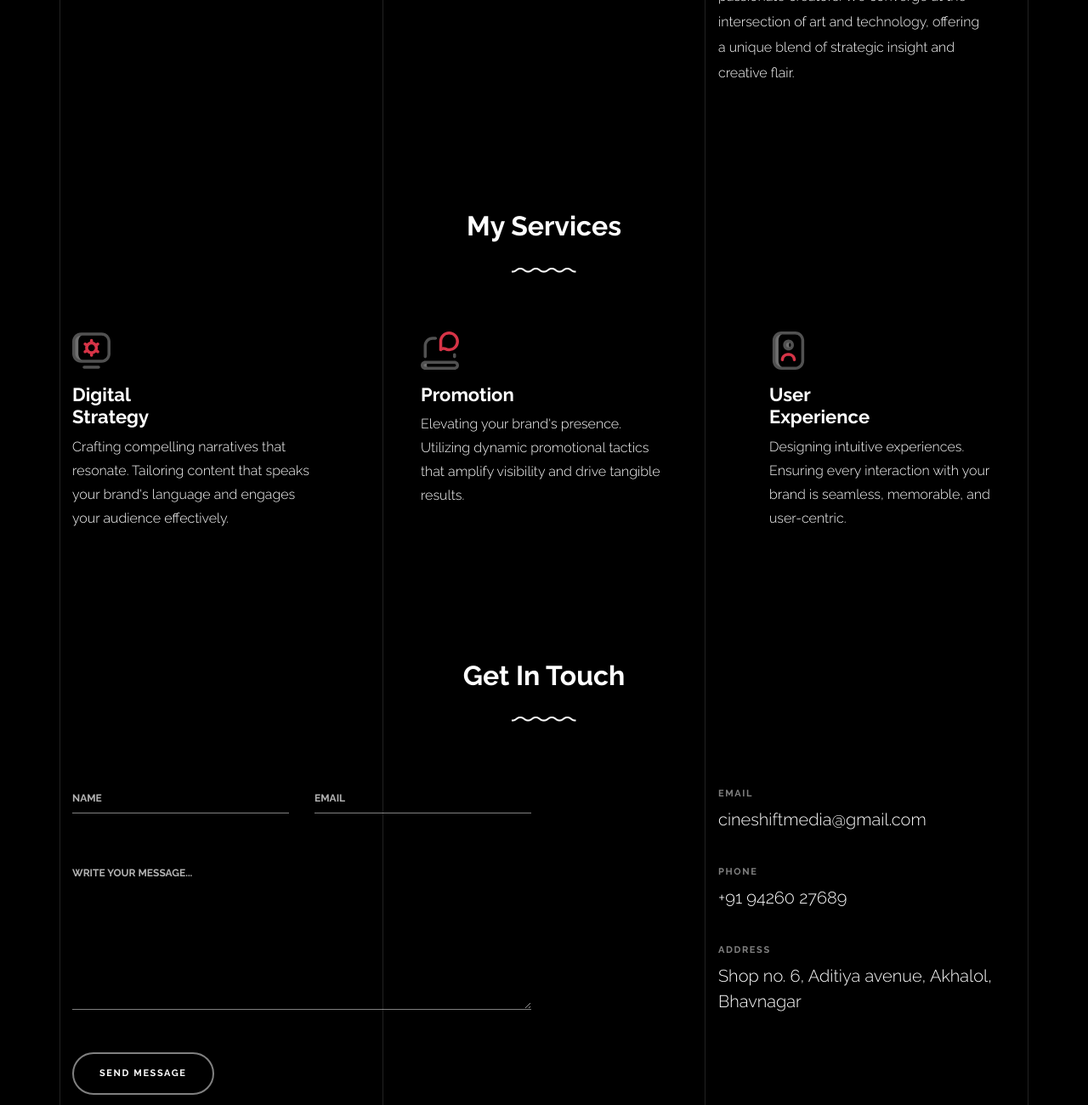
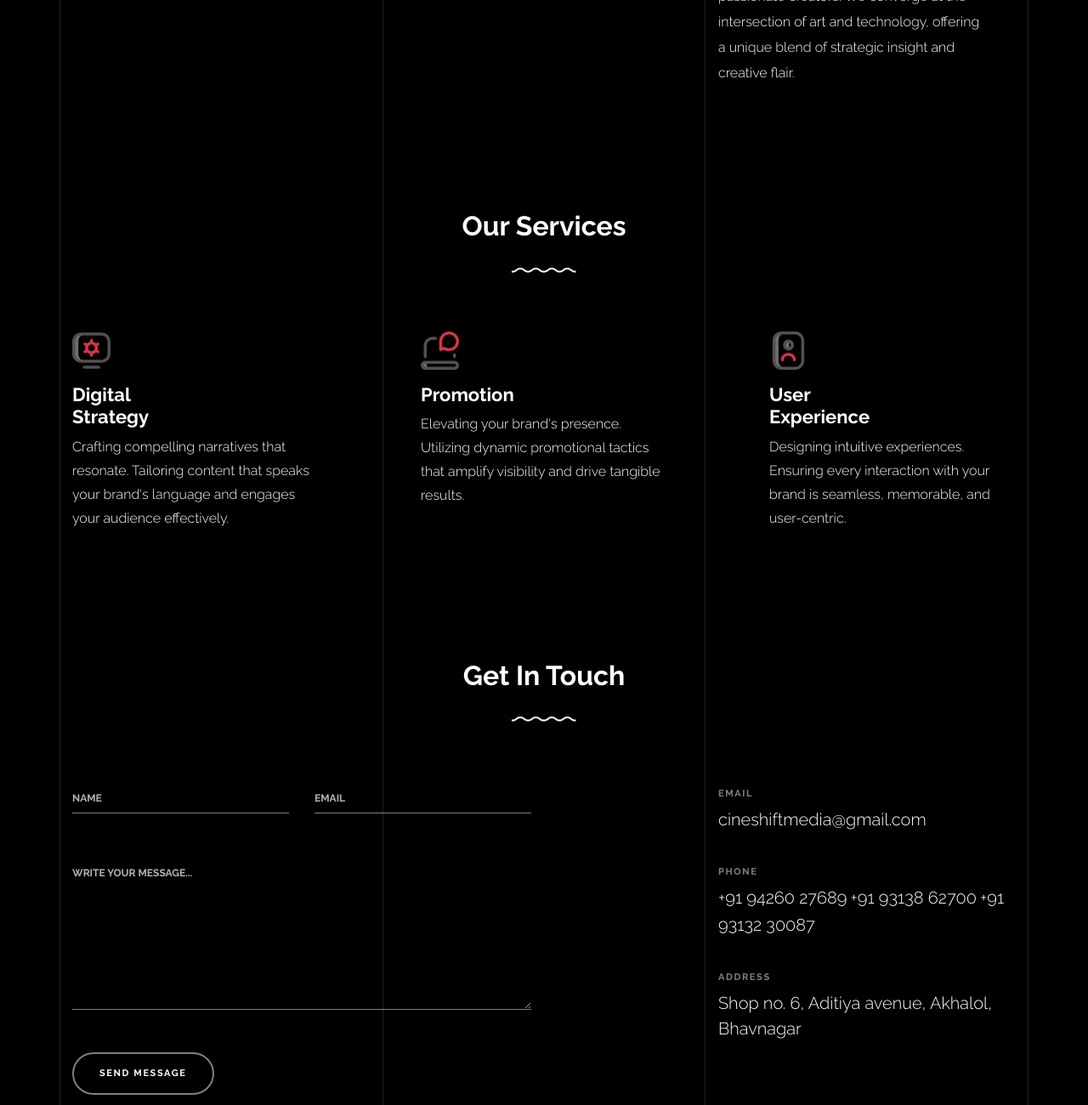
Before and after one commit to TeckyTech/Cineshift, a plain HTML site: page index.html in a window 1280 px wide. Shown: the part 1468-2768 px from the top of the page at 85% size. Drawn offline with Linux system fonts and the light colour scheme; files whose address does not match are found by name.

Commit message:
Update index.html

```diff
--- a/index.html
+++ b/index.html
@@ -1,7 +1,7 @@
 <!doctype html>
 <html lang="en">
   <head>
-    <title>Unfold &mdash; A onepage portfolio HTML template by Colorlib</title>
+    <title>Cineshiftmedia</title>
     <meta charset="utf-8">
     <meta name="viewport" content="width=device-width, initial-scale=1, shrink-to-fit=no">
 
@@ -159,7 +159,7 @@
         <div class="container">
 
           <div class="section-heading-wrap text-center mb-5">
-            <h2 class="heading-h2 text-center divider"><span class="gsap-reveal">My Services</span></h2>
+            <h2 class="heading-h2 text-center divider"><span class="gsap-reveal">Our Services</span></h2>
             <span class="gsap-reveal"><img src="images/divider.png" alt="divider" width="76"></span>
           </div>
 
@@ -256,6 +256,8 @@
                 <div class="gsap-reveal d-block">
                   <span class="d-block contact-info-label">Phone</span>
                   <a href="#" class="contact-info-val">+91 94260 27689</a>
+                  <a href="#" class="contact-info-val">+91 93138 62700</a>
+                  <a href="#" class="contact-info-val">+91 93132 30087</a>
                 </div>
                 <div class="gsap-reveal d-block">
                   <span class="d-block contact-info-label">Address</span>
@@ -275,7 +277,7 @@
           <div class="row justify-content-center">
             <div class="col-md-7">
 
-              <div class="footer-site-logo"><a href="#">Unfold<span>.</span></a></div>
+              <div class="footer-site-logo"><a href="#">Cineshiftmedia<span>.</span></a></div>
 
               <ul class="footer-site-social">
                 <li><a href="#">Facebook</a></li>
```
